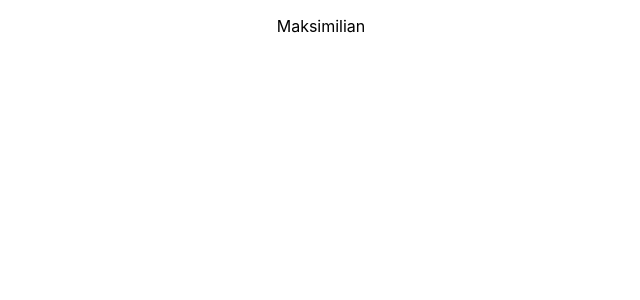
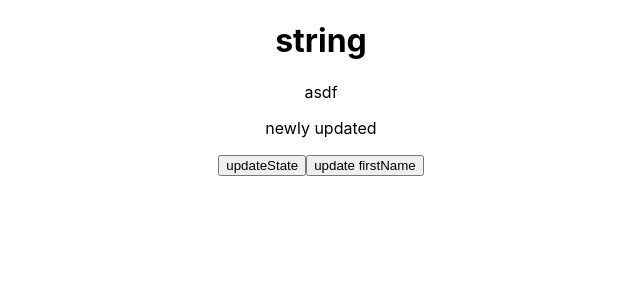
Before and after one commit to MIXEDD/redux-example, a React (Create React App) app: page / in a window 1280 px wide. Shown: the top 300 px of the page, without its empty margins (319-959 px from the left). Built offline with nearby package versions, Linux system fonts and the light colour scheme.

Commit message:
React hooks

```diff
--- a/src/App.js
+++ b/src/App.js
@@ -1,12 +1,13 @@
 import React, { Component } from 'react';
 import Example from './components/Example';
+import ExampleFC from './components/ExampleFC';
 import './App.css';
 
 class App extends Component {
   render() {
     return (
       <div className="App">
-        <Example/>
+        <ExampleFC/>
       </div>
     );
   }
--- /dev/null
+++ b/src/components/ChildComponent.js
@@ -0,0 +1,10 @@
+import React from 'react';
+
+function ChildComponent(props) {
+
+    return(
+        <h1>{props.firstName}</h1>
+    );
+}
+
+export default ChildComponent;
--- a/src/components/Example.js
+++ b/src/components/Example.js
@@ -5,8 +5,30 @@ import {connect} from 'react-redux';
 
 class Example extends Component{
 
+    state = {
+        someState: 'string',
+    };
+
+    promiseExample = time => new Promise((resolve,reject) => {
+         setTimeout(() => {resolve('success')}, time);
+    });
+
+    promiseExample2 = _ => {
+        return new Promise((resolve) => {resolve('promiseExample2')});
+    };
+
+    promiseExample3 = _ => {
+        return new Promise((resolve) => {resolve('prmiseExample3')});
+    };
+
+
     componentDidMount() {
-        this.props.firstExample('Maksimilian');
+        this.promiseExample2().then((onResolve) => {
+            console.log(onResolve);
+            return this.promiseExample3();
+        }).then((onResolve) => {
+            console.log(onResolve);
+        });
     }
 
     render() {
--- /dev/null
+++ b/src/components/ExampleFC.js
@@ -0,0 +1,80 @@
+import React, {useState, useEffect} from 'react';
+import * as actions from '../store/actions/index';
+import {connect} from 'react-redux';
+import ChildComponent from './ChildComponent';
+import useTest from '../hooks/useTest';
+
+function ExampleFC(props) {
+
+    const [someState, setSomeState] = useState('string');
+    const test = useTest('newly updated', []);
+
+    const promiseExample = time => new Promise((resolve,reject) => {
+         setTimeout(() => {resolve('success')}, time);
+    });
+
+    const promiseExample2 = _ => {
+        return new Promise((resolve) => {resolve('promiseExample2')});
+    };
+
+    const promiseExample3 = _ => {
+        return new Promise((resolve) => {resolve('prmiseExample3')});
+    };
+
+    useEffect(() => {
+        promiseExample2().then((onResolve) => {
+
+            return promiseExample3();
+        }).then((onResolve) => {
+
+        });
+    }, [someState]);
+
+    // will launch on component unmount
+    useEffect(() => {
+        return () => {
+            // console.log('cleanup');
+        }
+    }, []);
+
+    // on firstName props update (via Redux)
+    useEffect(() => {
+        // console.log('firstName updated');
+    }, [props.firstName]);
+
+    useEffect(() => {
+        // console.log('props updated');
+    }, [props]);
+
+    const updateState = () => {
+        setSomeState(Math.random());
+    };
+
+    const updateFirstname = () => {
+        props.firstExample(Math.random());
+    };
+
+        return (
+            <div>
+                <ChildComponent firstName={someState} />
+                <p>{props.firstName}</p>
+                <p>{test}</p>
+                <button onClick={updateState}>updateState</button>
+                <button onClick={updateFirstname}>update firstName</button>
+            </div>
+        );
+}
+
+const mapStateToProps = state => {
+    return {
+        firstName: state.firstName
+    }
+};
+
+const mapDispatchToProps = dispatch => {
+    return {
+        firstExample: (firstName) => dispatch(actions.firstExample(firstName))
+    }
+};
+
+export default connect(mapStateToProps, mapDispatchToProps) (ExampleFC);
--- /dev/null
+++ b/src/hooks/useTest.js
@@ -0,0 +1,13 @@
+import React, { useState, useEffect } from 'react';
+
+function useTest(variable, dependencies) {
+   const [test, setTest] = useState('test');
+
+   useEffect(() => {
+        setTest(variable);
+   }, []);
+
+   return test;
+}
+
+export default useTest;
```
Also changed, not shown: 1 other file (tests, documents, lock files or other folders).
